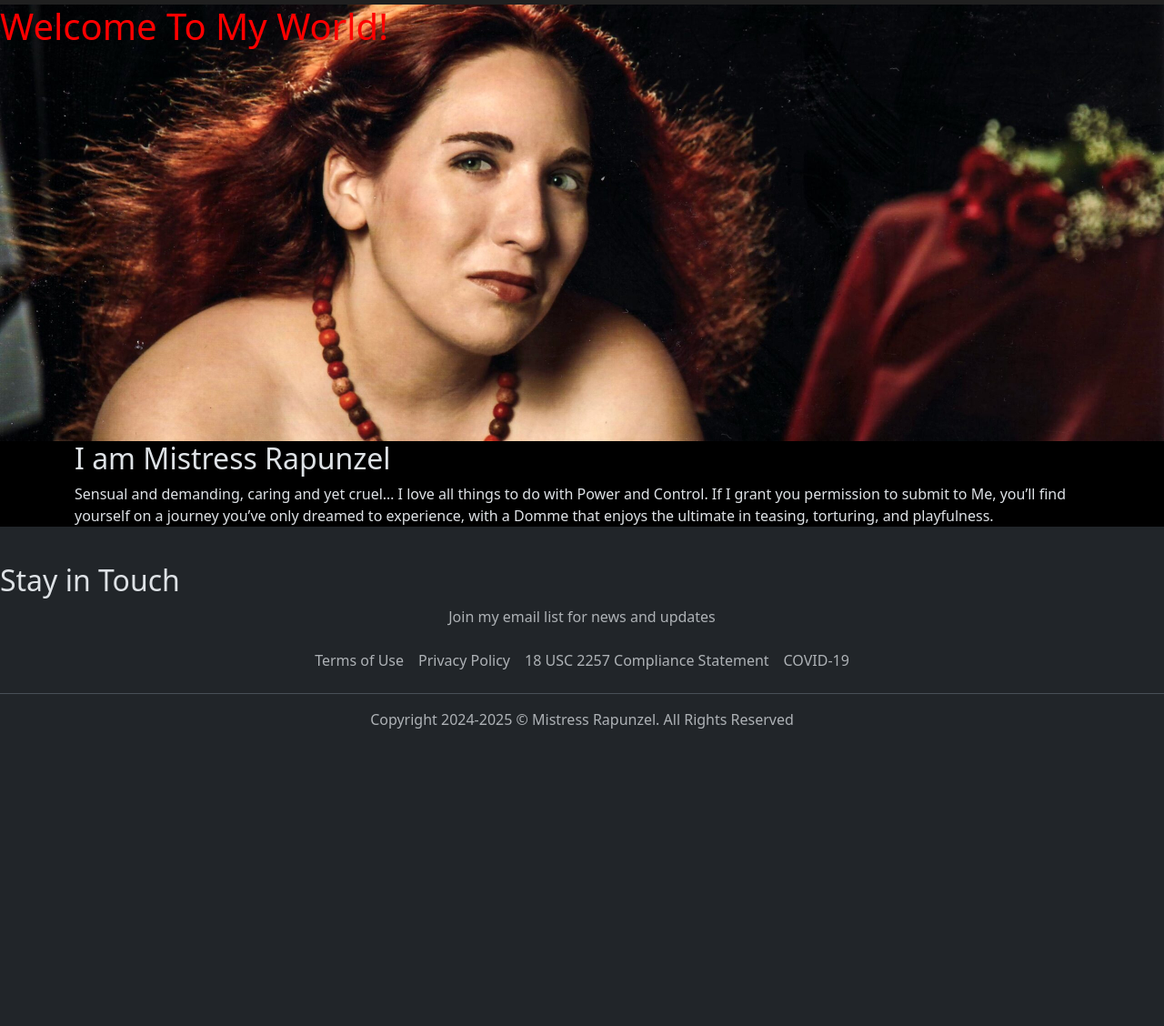
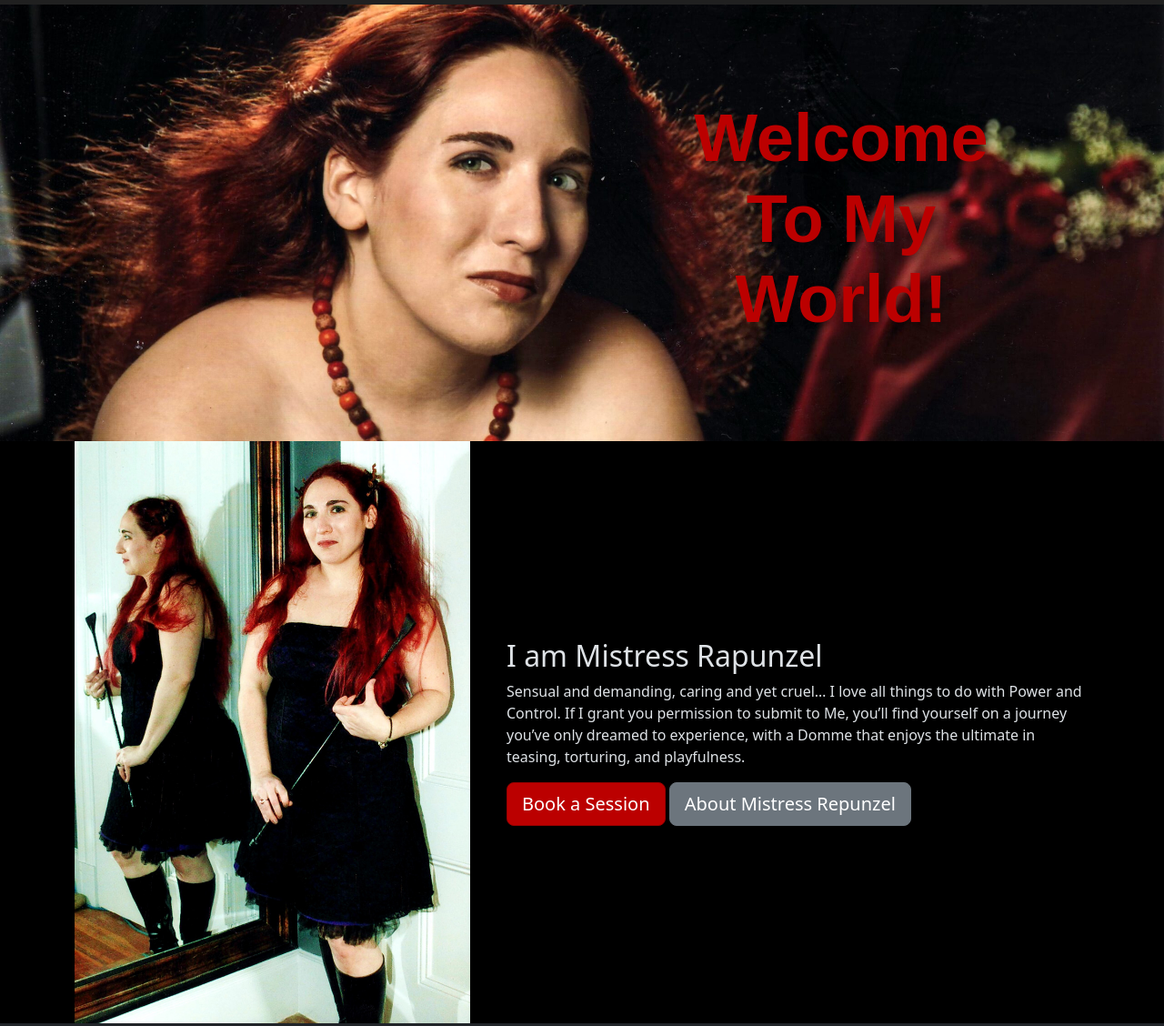
Before and after one commit to lwebsites/mistressrapunzel.com, an Eleventy site: page index.njk in a window 1280 px wide. Shown: the part 94-1222 px from the top of the page at 91% size. Before the commit the page ends 953 px from the top, so only its background shows below. Built offline with nearby package versions, Linux system fonts and the light colour scheme; Eleventy itself is replaced by a stand-in of ours; files that its build step writes are made by us from their sources.

Commit message:
First page (more or less) done.
Still missing fonts & forms.

```diff
--- a/css/custom.css
+++ b/css/custom.css
@@ -1,16 +1,28 @@
-.jumbopic {
-  width: 100%;
-  max-height: 40em;
-  object-fit: cover;
-  transform: translate(0em, -5em);
-}
-
 .jumbotainer {
   background-image: url("/img/angel1-scaled.jpg");
   background-size: cover;
   background-position: 0 -15em;
+  background-repeat: no-repeat;
   width: 100%;
   height: 30em;
   overflow: hidden;
   position: relative;
 }
+
+.jumbotext {
+  color: #bb0000;
+  font-size: 74px;
+  font-weight: 600;
+  text-shadow: 5px 5px 10px rgba(0,0,0,0.3);
+  font-family: "Lora", Sans-serif;
+  text-align: center;
+}
+
+.btn-primary {
+  --bs-btn-bg: #bb0000;
+  --bs-btn-border-color: #990000;
+  --bs-btn-hover-bg: #990000;
+  --bs-btn-hover-border-color: #550000;
+  --bs-btn-active-bg: #550000;
+  --bs-btn-active-border-color: #110000;
+}
--- a/index.njk
+++ b/index.njk
@@ -2,12 +2,35 @@
 layout: layouts/base.njk
 ---
 <div class="jumbotron jumbotainer">
-    <h1 style="color:red;">Welcome To My World!</h1>
+  <div style="height:100%;" class="container">
+    <div style="height:100%;" class="row align-items-center">
+      <div class="col-7"></div>
+      <div class="col-4">
+        <h1 class="jumbotext">Welcome To My World!</h1>
+      </div>
+    </div>
+  </div>
 </div>
 
 <div style="background: black;">
   <div class="container">
-    <h2>I am Mistress Rapunzel</h2>
-    Sensual and demanding, caring and yet cruel… I love all things to do with Power and Control. If I grant you permission to submit to Me, you’ll find yourself on a journey you’ve only dreamed to experience, with a Domme that enjoys the ultimate in teasing, torturing, and playfulness.
+    <div class="row align-items-center">
+      <div class="col-5">
+        <img style="height: 40em;" src="/img/angel4-cropped.jpg">
+      </div>
+      <div class="col-7">
+        <h2>I am Mistress Rapunzel</h2>
+        <p>Sensual and demanding, caring and yet cruel… I love all things to do with Power and Control. If I grant you permission to submit to Me, you’ll find yourself on a journey you’ve only dreamed to experience, with a Domme that enjoys the ultimate in teasing, torturing, and playfulness.</p>
+        <a class="btn btn-primary btn-lg"
+           role="button">
+          Book a Session
+        </a>
+        <a class="btn btn-secondary btn-lg"
+           role="button"
+           href="/about">
+          About Mistress Repunzel
+        </a>
+      </div>
+    </div>
   </div>
 </div>
```
